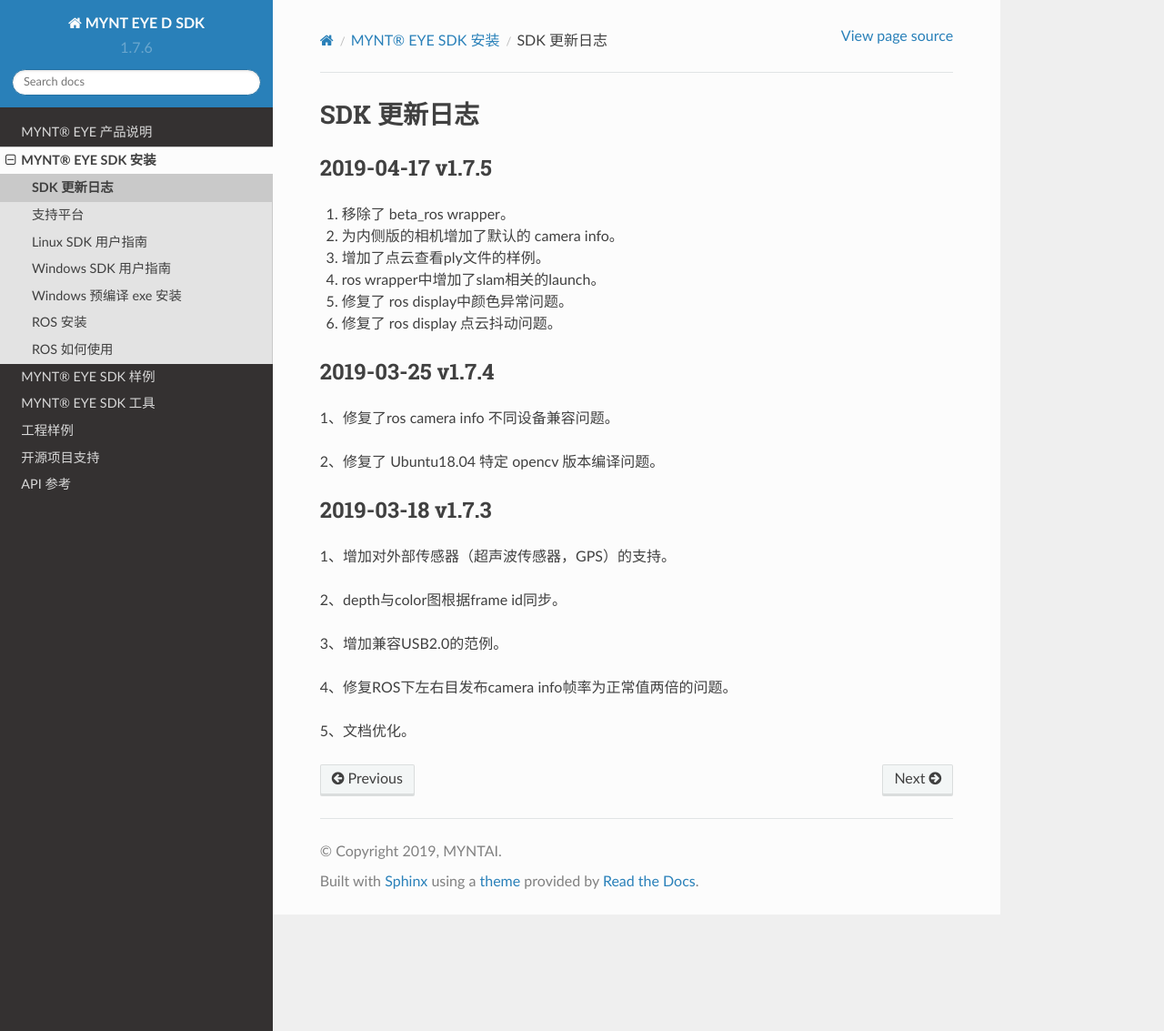
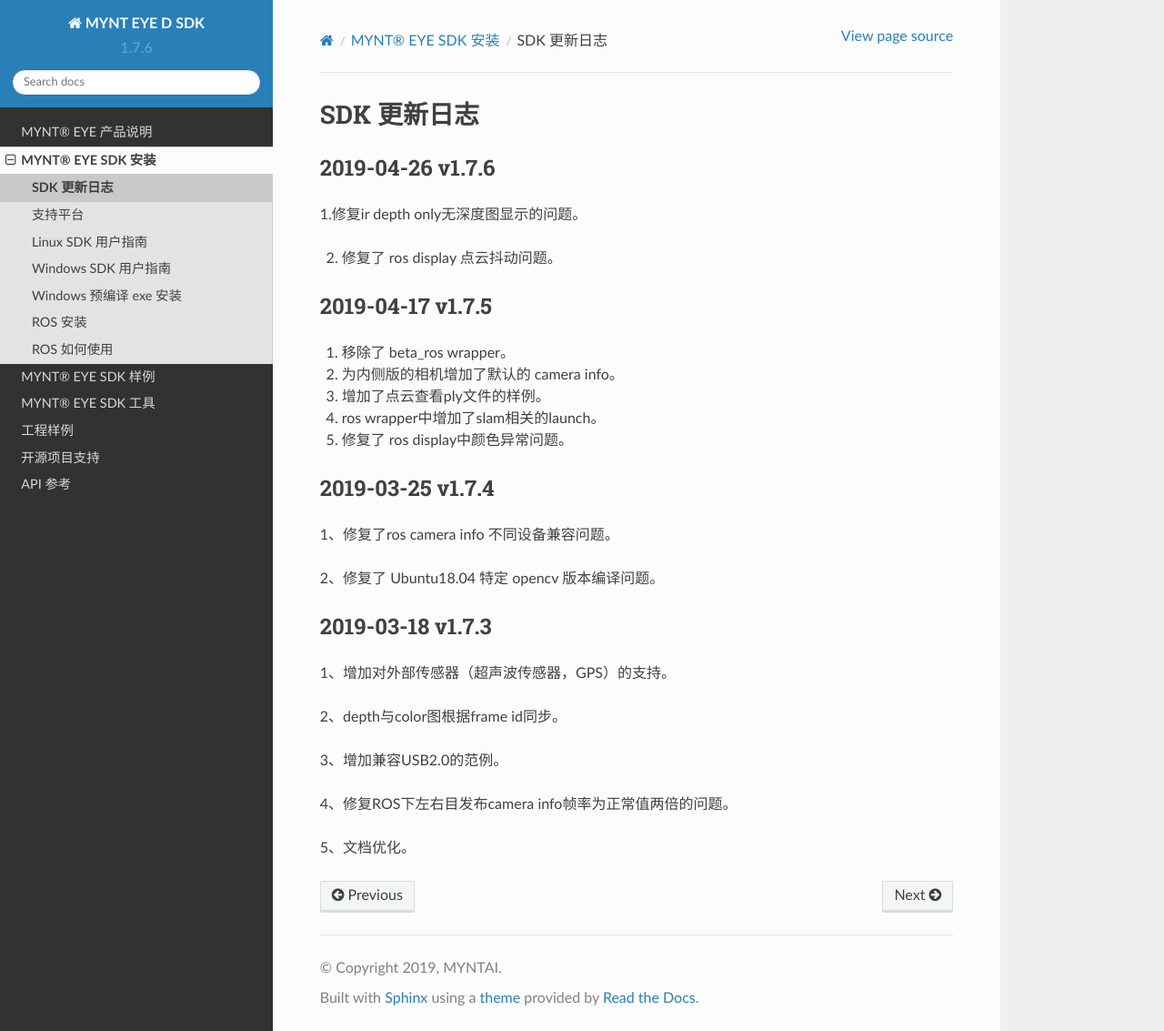
Before and after one commit to slightech/MYNT-EYE-D-SDK-Docs-zh_CN, a Sphinx documentation site: the page built from docs/installation/change_log.rst, in a window 1280 px wide and 1133 px high. Shown: the whole window at 91% size. Built offline with Sphinx 7.4.7 and the Read the Docs theme 2.0.0, drawn with Linux system fonts in a browser that asks for light colours.

Commit message:
docs(*): add 1.7.6 changelog and remove vs2017 readme

```diff
--- a/docs/installation/change_log.rst
+++ b/docs/installation/change_log.rst
@@ -3,6 +3,14 @@
 
 SDK 更新日志
 ===============
+
+2019-04-26 v1.7.6
+--------------------------
+
+1.修复ir depth only无深度图显示的问题。
+
+2. 修复了 ros display 点云抖动问题。
+
 
 2019-04-17 v1.7.5
 -------------------
--- a/docs/installation/install_exe_win.rst
+++ b/docs/installation/install_exe_win.rst
@@ -28,9 +28,3 @@
 .. tip::
 
   运行样例需要先右键样例，设为启动项目，然后使用Release x64运行。
-
-如何于 Visual Studio 2017 下使用 SDK
-------------------------------------
-
-进入 ``<SDK_ROOT_DIR>\projects\vs2017`` ，见 “README.md”
-说明。
```
Also changed, not shown: other parts of docs/installation/change_log.rst (+0 -2 lines).
